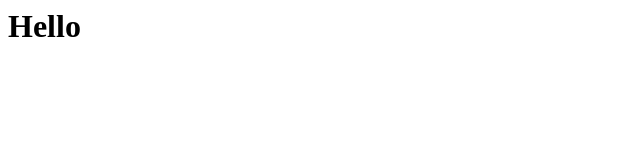
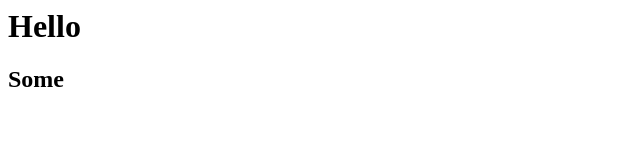
Before and after one commit to evgeniylabunskiy/Team-North-Star, a plain HTML site: page index.html in a window 1280 px wide. Shown: the full height of the page, 0-640 px from the left. Drawn offline with Linux system fonts and the light colour scheme.

Commit message:
test commit

```diff
--- a/index.html
+++ b/index.html
@@ -1 +1,2 @@
 <h1>Hello</h1>
+<h2>Some</h2>
```
